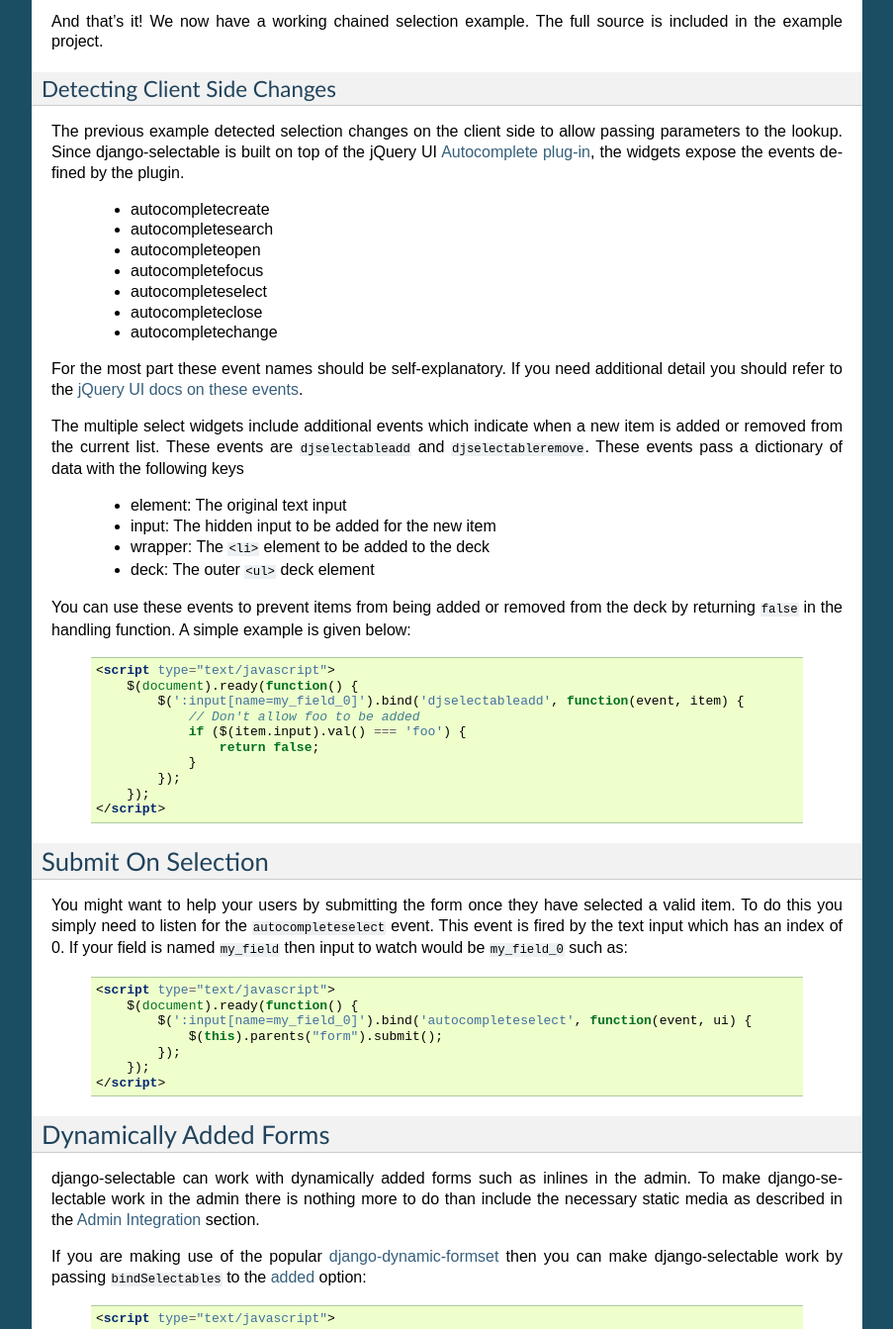
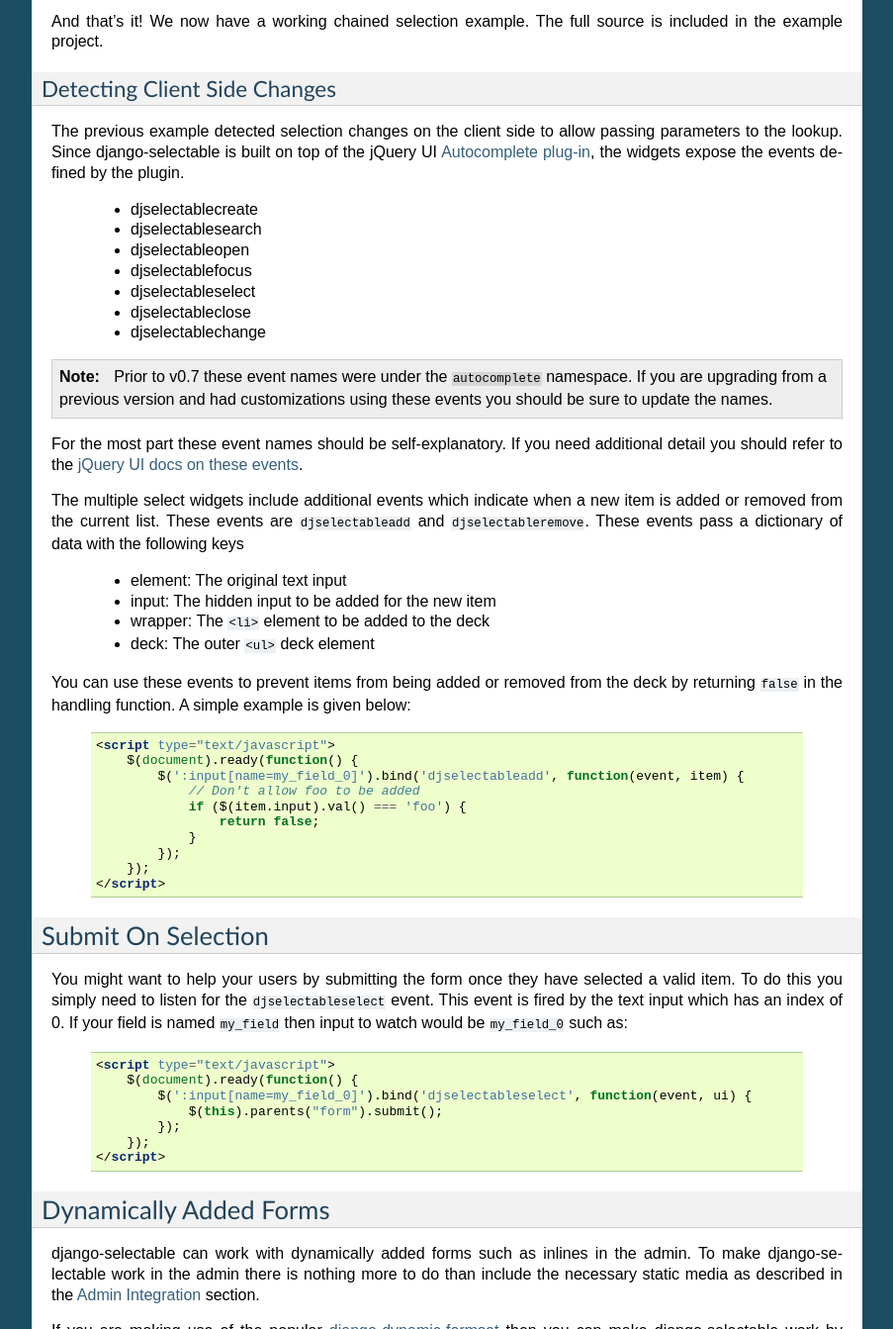
Before and after one commit to mlavin/django-selectable, a Sphinx documentation site: the page built from docs/advanced.rst, in a window 1280 px wide and 1400 px high, scrolled down 2100 px, cut to the strip 57-1400 px from the top of the window. Shown: the whole strip at 99% size, without its empty margins (198-1101 px from the left). Built offline with Sphinx 7.4.7, drawn with Linux system fonts in a browser that asks for light colours.

Commit message:
Update docs and release notes on JS event namespace change.
--HG--
branch : plugin-refactor

```diff
--- a/docs/advanced.rst
+++ b/docs/advanced.rst
@@ -145,13 +145,19 @@
 `Autocomplete plug-in <http://jqueryui.com/demos/autocomplete/>`_, the widgets
 expose the events defined by the plugin.
 
-    - autocompletecreate
-    - autocompletesearch
-    - autocompleteopen
-    - autocompletefocus
-    - autocompleteselect
-    - autocompleteclose
-    - autocompletechange
+    - djselectablecreate
+    - djselectablesearch
+    - djselectableopen
+    - djselectablefocus
+    - djselectableselect
+    - djselectableclose
+    - djselectablechange
+
+.. note::
+
+    Prior to v0.7 these event names were under the ``autocomplete`` namespace. If you
+    are upgrading from a previous version and had customizations using these events
+    you should be sure to update the names.
 
 For the most part these event names should be self-explanatory. If you need additional
 detail you should refer to the `jQuery UI docs on these events <http://jqueryui.com/demos/autocomplete/#events>`_.
@@ -186,7 +192,7 @@
 --------------------------------------
 
 You might want to help your users by submitting the form once they have selected a valid
-item. To do this you simply need to listen for the ``autocompleteselect`` event. This
+item. To do this you simply need to listen for the ``djselectableselect`` event. This
 event is fired by the text input which has an index of 0. If your field is named ``my_field``
 then input to watch would be ``my_field_0`` such as:
 
@@ -194,7 +200,7 @@
 
         <script type="text/javascript">
             $(document).ready(function() {
-                $(':input[name=my_field_0]').bind('autocompleteselect', function(event, ui) {
+                $(':input[name=my_field_0]').bind('djselectableselect', function(event, ui) {
                     $(this).parents("form").submit();
                 });
             });
```
Also changed, not shown: docs/releases.rst (+12 -1 lines).
